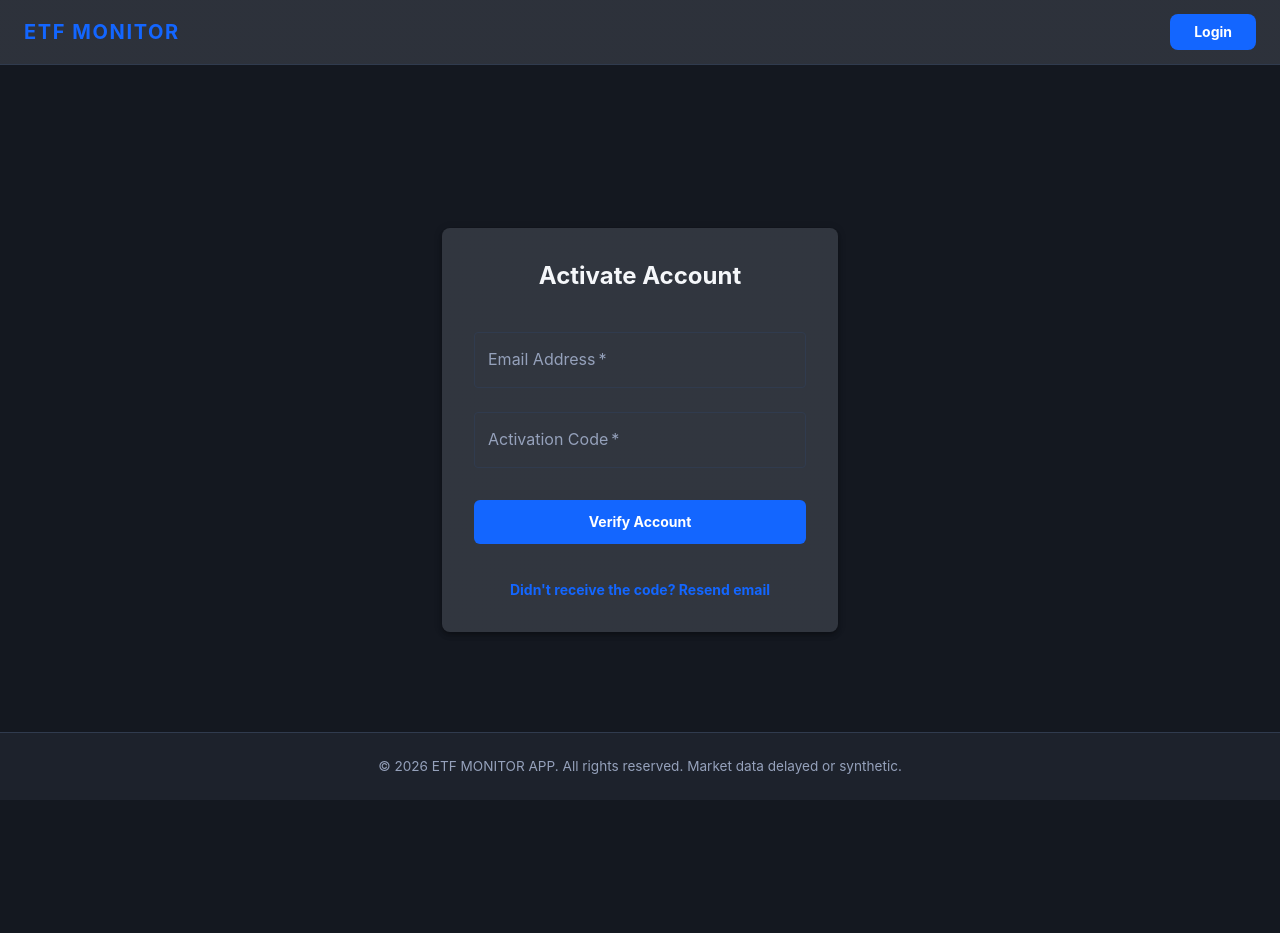
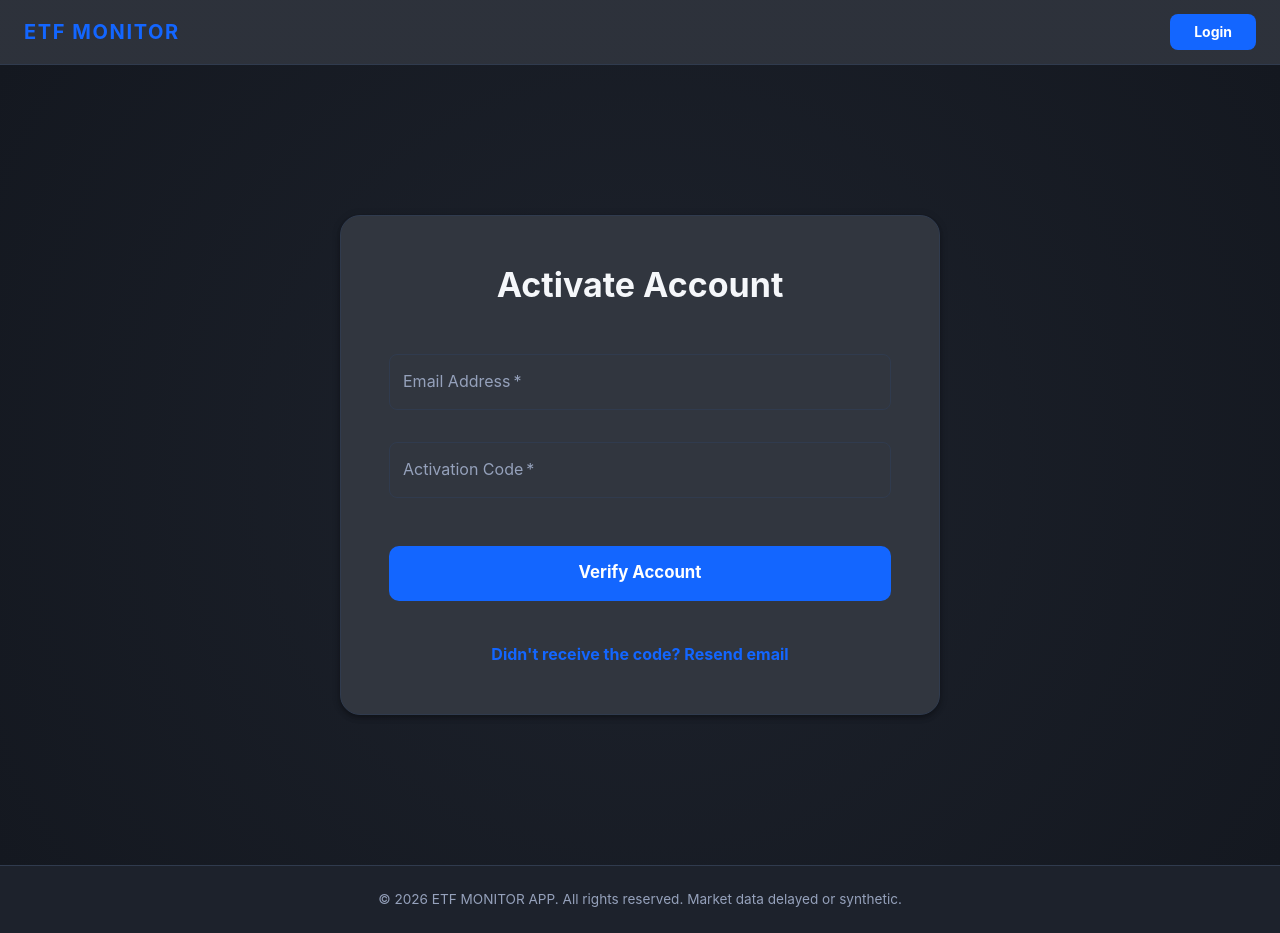
Before and after one commit to LucaDona95/etf-monitor-fe, a React (Vite) app: page /activation in a window 1280 px wide. Before the commit the page ends 800 px from the top, so only its background shows below. Built offline with nearby package versions, Linux system fonts and the light colour scheme.

Commit message:
fixed ui of activation page

```diff
--- a/src/pages/account-activation.tsx
+++ b/src/pages/account-activation.tsx
@@ -56,7 +56,6 @@ export const Activation = () => {
     }
   };
 
-
   const handleResendCode = () => {
     if (!email) {
       setEmailError("Email is required to request a new code");
@@ -73,12 +72,7 @@ export const Activation = () => {
     axios.post("http://localhost:8081/api/v1/auth/resend-activation", { email: email })
       .then((response: any) => {
         setLoading(false);
-
-
         setResendSuccess("If the email address exists in our system, you will receive a new activation code shortly.");
-
-
-
         if (emailFromContext && isFromLogin) {
           setUserData({ email: email, isFromLogin: false });
         }
@@ -143,13 +137,24 @@ export const Activation = () => {
   };
 
   return (
-    <Container component="main" maxWidth="xs">
-      <Box sx={{ marginTop: 8, display: 'flex', flexDirection: 'column', alignItems: 'center' }}>
+    <Box
+      sx={{
+        minHeight: '100vh',
+        display: 'flex',
+        alignItems: 'center',
+        justifyContent: 'center',
+        background: (theme) => `radial-gradient(circle at 50% 50%, ${theme.palette.background.paper} 0%, ${theme.palette.background.default} 100%)`,
+        p: 2
+      }}
+    >
+      {/* Portato a "sm" per allargare la sezione da PC */}
+      <Container component="main" maxWidth="sm" disableGutters>
+        <Box sx={{ display: 'flex', flexDirection: 'column', alignItems: 'center', width: '100%' }}>
 
           {!activationCompleted ? (
             <>
               {globalError && (
-              <Stack sx={{ width: '100%', mb: 2 }} spacing={2}>
+                <Stack sx={{ width: '100%', mb: 3 }} spacing={2}>
                   <Alert severity='error' onClose={() => setGlobalError("")}>
                     {globalError}
                   </Alert>
@@ -157,45 +162,58 @@ export const Activation = () => {
               )}
 
               {resendSuccess && (
-              <Stack sx={{ width: '100%', mb: 2 }} spacing={2}>
+                <Stack sx={{ width: '100%', mb: 3 }} spacing={2}>
                   <Alert severity='success' onClose={() => setResendSuccess("")}>
                     {resendSuccess}
                   </Alert>
                 </Stack>
               )}
 
-            <Paper elevation={4} sx={{ p: 4, width: '100%', borderRadius: 2 }}>
-              <Typography component="h1" variant="h5" sx={{ textAlign: 'center', fontWeight: 'bold', mb: 3 }}>
+              <Paper
+                elevation={4}
+                sx={{
+                  px: { xs: 3, sm: 6 },
+                  py: { xs: 4, sm: 6 },
+                  width: '100%',
+                  borderRadius: 5,
+                  boxSizing: 'border-box',
+                  bgcolor: 'background.paper',
+                  border: '1px solid',
+                  borderColor: 'divider'
+                }}
+              >
+                <Typography component="h1" variant="h4" sx={{ textAlign: 'center', fontWeight: 'bold', mb: 4 }}>
                   Activate Account
                 </Typography>
 
-              <Box component="form" noValidate sx={{ mt: 1 }}>
+                <Box component="form" noValidate>
 
                   {emailFromContext ? (
                     isFromLogin ? (
-                    <Box sx={{ mb: 2, p: 2, bgcolor: 'action.selected', borderRadius: 1, textAlign: 'center' }}>
-                      <Typography variant="body2" color="text.secondary" sx={{ mb: 1 }}>
+                      <Box sx={{ mb: 3, p: 2.5, bgcolor: 'action.selected', borderRadius: 3, textAlign: 'center', border: '1px solid', borderColor: 'divider' }}>
+                        <Typography variant="body1" color="text.secondary" sx={{ mb: 1 }}>
                           Account activation required for:
                         </Typography>
-                      <Typography variant="subtitle1" sx={{ fontWeight: 'bold', color: 'text.primary', mb: 2 }}>
+                        <Typography variant="h6" sx={{ fontWeight: 'bold', color: 'text.primary', mb: 2.5 }}>
                           {email}
                         </Typography>
                         <Button
                           variant="outlined"
-                        size="small"
+                          size="medium"
                           fullWidth
                           disabled={loading}
                           onClick={handleResendCode}
+                          sx={{ borderRadius: 2, fontWeight: 'bold', p: 1 }}
                         >
                           Request Activation Code
                         </Button>
                       </Box>
                     ) : (
-                    <Box sx={{ mb: 2, p: 2, bgcolor: 'action.selected', borderRadius: 1, textAlign: 'center' }}>
-                      <Typography variant="body2" color="text.secondary">
+                      <Box sx={{ mb: 3, p: 2.5, bgcolor: 'action.selected', borderRadius: 3, textAlign: 'center', border: '1px solid', borderColor: 'divider' }}>
+                        <Typography variant="body1" color="text.secondary" sx={{ mb: 0.5 }}>
                           We sent a 6-character code to:
                         </Typography>
-                      <Typography variant="subtitle1" sx={{ fontWeight: 'bold', color: 'primary.main' }}>
+                        <Typography variant="h6" sx={{ fontWeight: 'bold', color: 'primary.main' }}>
                           {email}
                         </Typography>
                       </Box>
@@ -213,6 +231,8 @@ export const Activation = () => {
                       error={!!emailError}
                       helperText={emailError}
                       disabled={loading}
+                      slotProps={{ input: { sx: { borderRadius: 2 } } }}
+                      sx={{ mb: 2 }}
                     />
                   )}
 
@@ -231,6 +251,8 @@ export const Activation = () => {
                     error={!!codeError}
                     helperText={codeError}
                     disabled={loading || (isFromLogin && !resendSuccess)}
+                    slotProps={{ input: { sx: { borderRadius: 2 } } }}
+                    sx={{ mb: 2 }}
                   />
 
                   <Button
@@ -238,18 +260,18 @@ export const Activation = () => {
                     variant="contained"
                     color="primary"
                     disabled={loading || (isFromLogin && !resendSuccess)}
-                  sx={{ mt: 3, mb: 2, p: 1.2, fontWeight: 'bold' }}
+                    sx={{ mt: 4, mb: 2, p: 1.6, fontSize: '1.05rem', fontWeight: 'bold', borderRadius: 2.5 }}
                     onClick={handleActivate}
                   >
                     {loading ? <CircularProgress size={24} color="inherit" /> : "Verify Account"}
                   </Button>
 
                   {!emailFromContext && (
-                  <Box sx={{ textAlign: 'center', mt: 2 }}>
+                    <Box sx={{ textAlign: 'center', mt: 3 }}>
                       <Link
                         component="button"
                         type="button"
-                      variant="body2"
+                        variant="body1"
                         disabled={loading}
                         onClick={handleResendCode}
                         sx={{ textDecoration: 'none', fontWeight: 'bold' }}
@@ -262,22 +284,43 @@ export const Activation = () => {
               </Paper>
             </>
           ) : (
-          <Paper elevation={4} sx={{ p: 4, width: '100%', borderRadius: 2, textAlign: 'center' }}>
-            <Box sx={{ display: 'flex', justifyContent: 'center', mb: 2 }}>
-              <CheckCircleOutlineIcon color="success" sx={{ fontSize: 60 }} />
+            /* Schermata di successo - Anch'essa allargata e responsive */
+            <Paper
+              elevation={4}
+              sx={{
+                px: { xs: 3, sm: 6 },
+                py: { xs: 4, sm: 6 },
+                width: '100%',
+                borderRadius: 5,
+                boxSizing: 'border-box',
+                bgcolor: 'background.paper',
+                textAlign: 'center',
+                border: '1px solid',
+                borderColor: 'divider'
+              }}
+            >
+              <Box sx={{ display: 'flex', justifyContent: 'center', mb: 3 }}>
+                <CheckCircleOutlineIcon color="success" sx={{ fontSize: 70 }} />
               </Box>
-            <Typography variant="h5" sx={{ fontWeight: 'bold', mb: 1 }}>
+              <Typography variant="h4" sx={{ fontWeight: 'bold', mb: 2 }}>
                 Account Activated!
               </Typography>
-            <Typography variant="body1" color="text.secondary" sx={{ mb: 3 }}>
+              <Typography variant="body1" color="text.secondary" sx={{ mb: 4, fontSize: '1.05rem', lineHeight: 1.6 }}>
                 Il tuo account è stato attivato con successo. Adesso puoi effettuare l'accesso con le tue credenziali.
               </Typography>
-            <Button variant="contained" fullWidth onClick={() => navigate("/login")}>
+              <Button
+                variant="contained"
+                color="primary"
+                fullWidth
+                onClick={() => navigate("/login")}
+                sx={{ p: 1.5, fontSize: '1.05rem', fontWeight: 'bold', borderRadius: 2.5 }}
+              >
                 Go to Login
               </Button>
             </Paper>
           )}
         </Box>
       </Container>
+    </Box>
   );
 };
```
Lines whose indentation alone changed are shown as unchanged.
